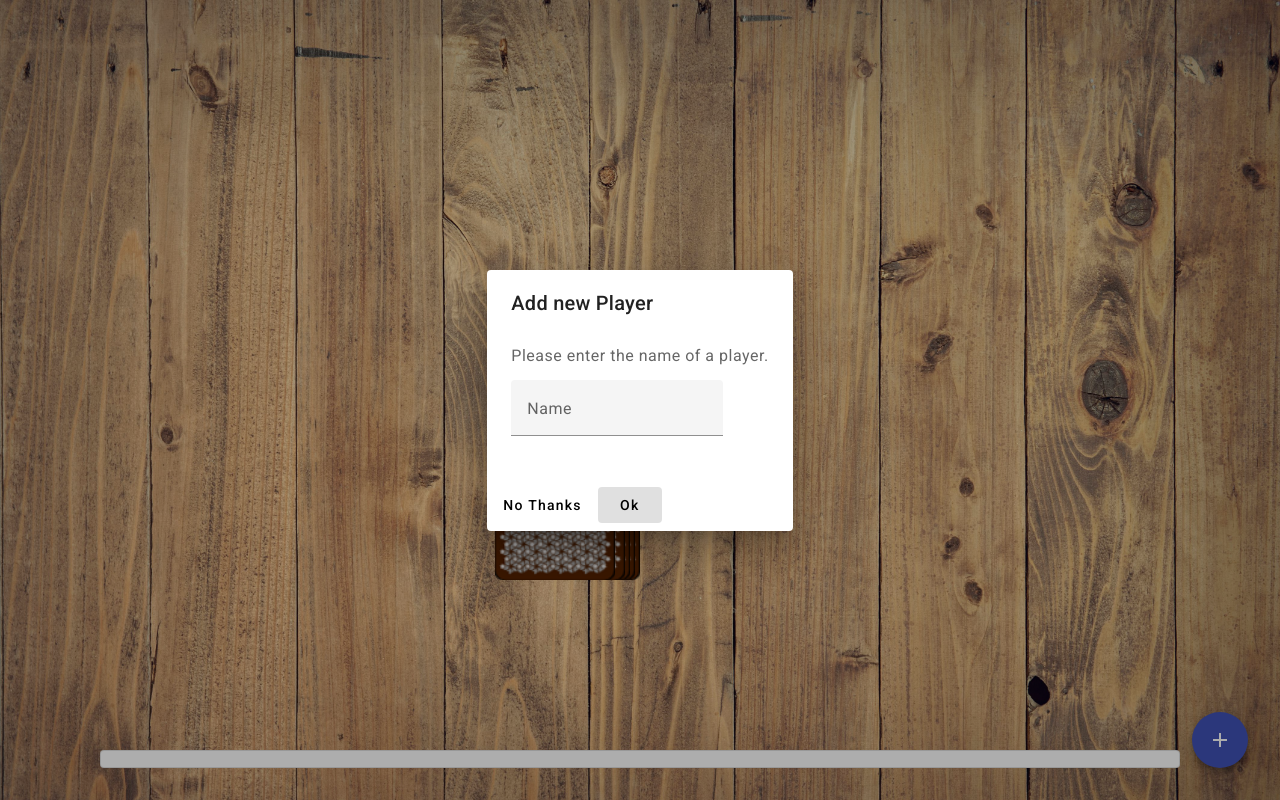
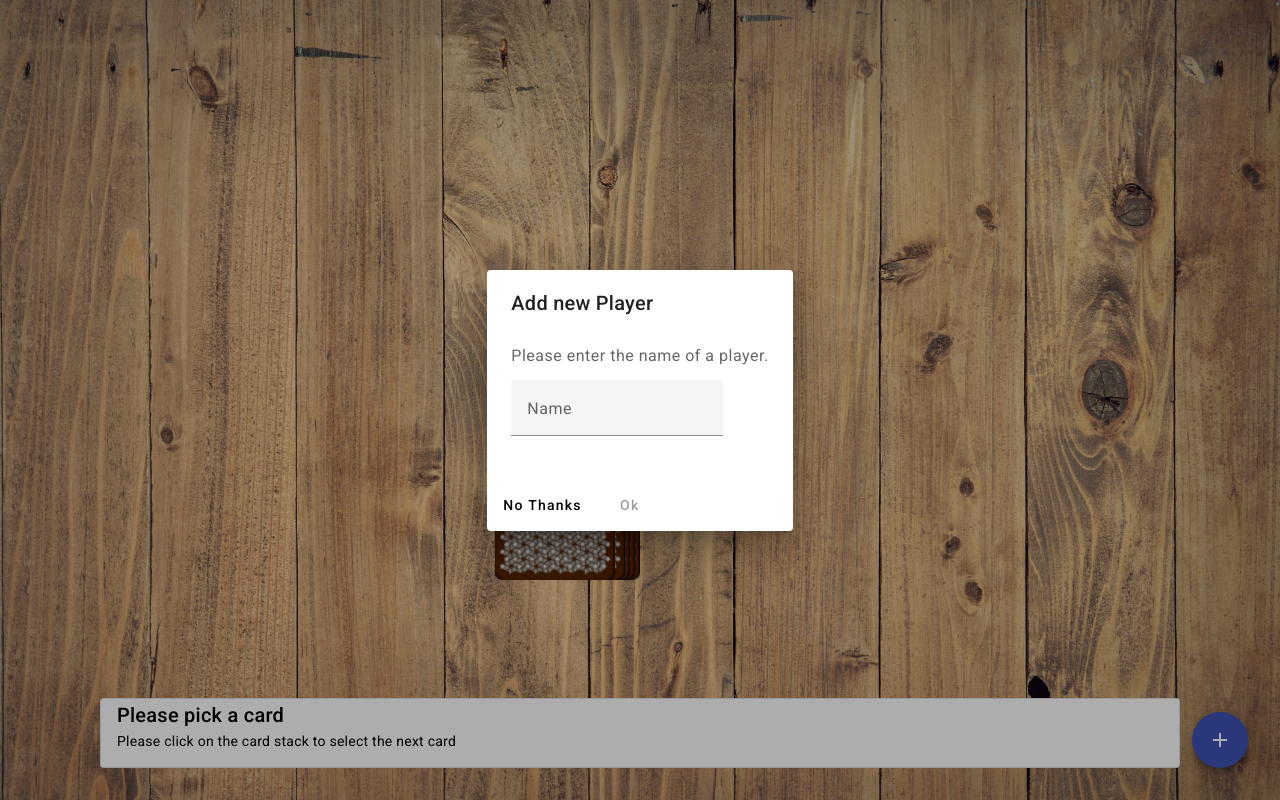
Before and after one commit to TimoRenken/ringoffire, an Angular app: page /game in a window 1280 px wide. Both pictures are taken after a click on the button "add". Built offline with nearby package versions, Linux system fonts and the light colour scheme.

Commit message:
fixed some little bugs

```diff
--- a/src/app/dialog-add-player/dialog-add-player.component.html
+++ b/src/app/dialog-add-player/dialog-add-player.component.html
@@ -8,5 +8,5 @@
 </mat-dialog-content>
 <mat-dialog-actions>
   <button mat-button (click)="onNoClick()">No Thanks</button>
-  <button mat-button [mat-dialog-close]="name" cdkFocusInitial>Ok</button>
+  <button mat-button [disabled]="name.length == 0" [mat-dialog-close]="name" cdkFocusInitial>Ok</button>
 </mat-dialog-actions>
--- a/src/app/dialog-add-player/dialog-add-player.component.ts
+++ b/src/app/dialog-add-player/dialog-add-player.component.ts
@@ -1,6 +1,7 @@
 import { Component } from '@angular/core';
 import { SharedModule } from '../shared.module';
 import { FormsModule } from '@angular/forms';
+import { MatDialogRef } from '@angular/material/dialog';
 
 
 @Component({
@@ -13,7 +14,11 @@
 export class DialogAddPlayerComponent {
   name:string = '';
 
-  onNoClick(){
+  constructor(public dialogRef: MatDialogRef<DialogAddPlayerComponent>){
 
   }
+
+  onNoClick(): void {
+    this.dialogRef.close();
+  }
 }
--- a/src/app/game-info/game-info.component.html
+++ b/src/app/game-info/game-info.component.html
@@ -1,4 +1,4 @@
 <mat-card appearance="outlined">
-    <mat-card-title [ngStyle]="{padding: '0 16px 0 16px'}">{{ title }}</mat-card-title>
-    <mat-card-content>{{ description }}</mat-card-content>
+    <mat-card-title [ngStyle]="{padding: '0 16px 0 16px'}">{{ card ? title : 'Please pick a card' }}</mat-card-title>
+    <mat-card-content>{{ card ? description : 'Please click on the card stack to select the next card' }}</mat-card-content>
 </mat-card>
--- a/src/app/game/game.component.ts
+++ b/src/app/game/game.component.ts
@@ -54,7 +54,10 @@
     });
 
     dialogRef.afterClosed().subscribe((name: string) => {
-      this.game.players.push(name);
+      if (name && name.length > 0) {
+        this.game.players.push(name);
+      }
+
     });
   }
 }
--- a/src/app/shared.module.ts
+++ b/src/app/shared.module.ts
@@ -5,7 +5,7 @@
 import { MatDialogModule } from '@angular/material/dialog';
 import { MatFormFieldModule } from '@angular/material/form-field';
 import { MatInputModule } from '@angular/material/input';
-import {MatCardModule} from '@angular/material/card';
+import { MatCardModule } from '@angular/material/card';
 
 @NgModule({
   imports: [
--- a/src/models/game.ts
+++ b/src/models/game.ts
@@ -15,7 +15,7 @@
     }
 }
 
-// code from stackoverflow , just for testing
+// codeblock from stackoverflow:
 
 function shuffle(array: any) {
     let currentIndex = array.length;
```
